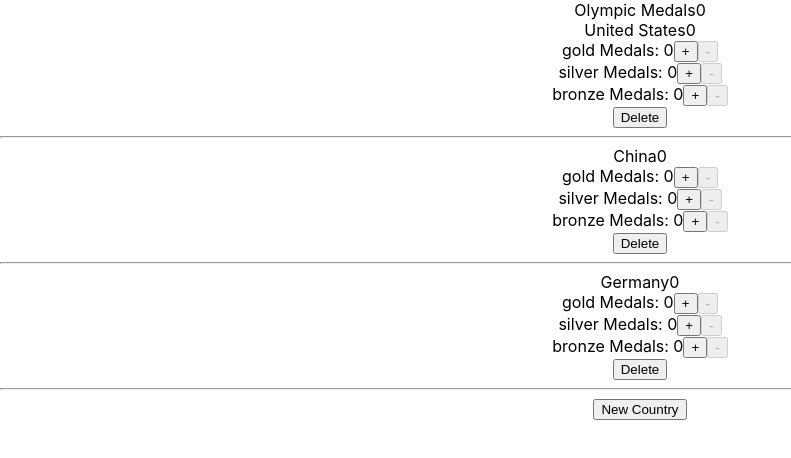
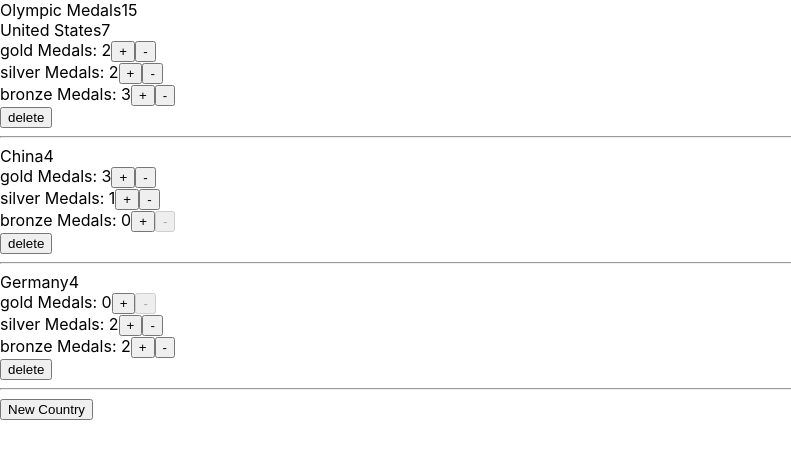
Before and after one commit to tayjay1019/react-basic, a React (Create React App) app: page / in a window 1280 px wide. Shown: the top 458 px of the page, without its empty margins (0-791 px from the left). Built offline with nearby package versions, Linux system fonts and the light colour scheme.

Commit message:
updated to functional component

```diff
--- a/src/App.js
+++ b/src/App.js
@@ -1,74 +1,73 @@
-import React, { Component } from 'react';
+import React, { useState, useEffect, useRef } from 'react';
 import Country from './components/Country';
 import NewCountry from './components/NewCountry';
 import './App.css';
 
-
-class App extends Component {
-  state = {
-    countries: [
-      { id: 1, name: 'United States', gold: 0, silver: 0, bronze: 0 },
-      { id: 2, name: 'China', gold: 0, silver: 0, bronze: 0 },
-      { id: 3, name: 'Germany', gold: 0, silver: 0, bronze: 0 },
-    ],
-    medals: [
+const App = () => {
+  const [ countries, setCountries ] = useState([]);
+  const medals = useRef([
     { id: 1, name: 'gold' },
     { id: 2, name: 'silver' },
     { id: 3, name: 'bronze' },
+  ]);
+
+  // this is the functional equivalent to componentDidMount
+  useEffect(() => {
+    // initial data loaded here
+    let fetchedCountries = [
+      { id: 1, name: 'United States', gold: 2, silver: 2, bronze: 3 },
+      { id: 2, name: 'China', gold: 3, silver: 1, bronze: 0 },
+      { id: 3, name: 'Germany', gold: 0, silver: 2, bronze: 2 },
     ]
+    setCountries(fetchedCountries);
+  }, []);
+
+  const handleAdd = (name) => {
+    const id = countries.length === 0 ? 1 : Math.max(...countries.map(country => country.id)) + 1;
+    setCountries([...countries].concat({ id: id, name: name, gold: 0, silver: 0, bronze: 0 }));
   }
-  handleDelete = (countryId) => {
-    const { countries } = this.state;
-    const mutableCountries = [...countries].filter(c => c.id !== countryId);
-    this.setState({ countries: mutableCountries });
+  const handleDelete = (countryId) => {
+    setCountries([...countries].filter(c => c.id !== countryId));
   }
-  handleIncrement = (countryId, medalName) => {
-    const countries = [ ...this.state.countries ];
+  const handleIncrement = (countryId, medalName) => {
     const idx = countries.findIndex(c => c.id === countryId);
-    countries[idx][medalName] += 1;
-    this.setState({ countries: countries });
+    const mutableCountries = [...countries ];
+    mutableCountries[idx][medalName] += 1;
+    setCountries(mutableCountries);
   }
-  handleDecrement = (countryId, medalName) => {
-    const countries = [ ...this.state.countries ];
+  const handleDecrement = (countryId, medalName) => {
     const idx = countries.findIndex(c => c.id === countryId);
-    countries[idx][medalName] -= 1;
-    this.setState({ countries: countries });
+    const mutableCountries = [...countries ];
+    mutableCountries[idx][medalName] -= 1;
+    setCountries(mutableCountries);
   }
-  getAllMedalsTotal() {
+  const getAllMedalsTotal = () => {
     let sum = 0;
-    this.state.medals.forEach(medal => { sum += this.state.countries.reduce((a, b) => a + b[medal.name], 0); });
+    medals.current.forEach(medal => { sum += countries.reduce((a, b) => a + b[medal.name], 0); });
     return sum;
   }
-  handleAdd = (name) => {
-    const {countries} = this.state;
-    const id = countries.length === 0 ? 1 : Math.max(...countries.map(country => country.id)) +1;
-    const mutableCountries = countries.concat({ id: id, name: name, gold: 0, silver: 0, bronze: 0});
-    this.setState({ countries:mutableCountries});
-  }
-  render() {
   return (
-      <div className="App">
+    <React.Fragment>
       <div className='appHeading'>
         Olympic Medals
         <span className='badge'>
-            { this.getAllMedalsTotal() }
+          { getAllMedalsTotal() }
         </span>
       </div>
       <div className='countries'>
-            { this.state.countries.map(country =>
+          { countries.map(country =>
             <Country
               key={ country.id }
               country={ country }
-                medals={ this.state.medals }
-                onDelete={ this.handleDelete }
-                onIncrement={ this.handleIncrement }
-                onDecrement={ this.handleDecrement } />
+              medals={ medals.current }
+              onDelete={ handleDelete }
+              onIncrement={ handleIncrement }
+              onDecrement={ handleDecrement } />
           )}
-            <NewCountry onAdd={ this.handleAdd} />
       </div>
-      </div>
+      <NewCountry onAdd={ handleAdd } />
+    </React.Fragment>
   );
-  }
 }
 
 export default App;
--- a/src/components/Country.jsx
+++ b/src/components/Country.jsx
@@ -1,20 +1,20 @@
-import React, { Component } from 'react';
+import React from 'react';
 import Medal from './Medal';
 
-class Country extends Component {
-  getMedalsTotal(country, medals) {
+const Country = (props) => {
+  const { country, medals, onIncrement, onDecrement, onDelete } = props;
+
+  const getMedalsTotal = (country, medals) => {
     let sum = 0;
     medals.forEach(medal => { sum += country[medal.name]; });
     return sum;
   }
-  render() {
-    const { country, medals, onIncrement, onDecrement, onDelete } = this.props;
   return (
     <div className="country">
       <div className="name">
         { country.name }
         <span className="badge">
-            { this.getMedalsTotal(country, medals) }
+          { getMedalsTotal(country, medals) }
         </span>
       </div>
       { medals.map(medal =>
@@ -25,11 +25,10 @@ class Country extends Component {
           onIncrement={ onIncrement }
           onDecrement={ onDecrement } />
       ) }
-        <button onClick={ () => onDelete(country.id) }>Delete</button>
+      <button onClick={() => onDelete(country.id)}>delete</button>
       <hr />
     </div>
   );
 }
-}
 
 export default Country;
--- a/src/components/Medal.jsx
+++ b/src/components/Medal.jsx
@@ -1,9 +1,7 @@
-import React, { Component } from 'react';
+import React from 'react';
 
-class Medal extends Component {
-  state = {  }
-  render() {
-    const { medal, country, onIncrement, onDecrement } = this.props;
+const Medal = (props) => {
+  const { medal, country, onIncrement, onDecrement } = props;
   return (
     <div className="medals">
       { medal.name } Medals: { country[medal.name] }
@@ -12,6 +10,5 @@ class Medal extends Component {
     </div>
   );
 }
-}
 
 export default Medal;
--- a/src/components/NewCountry.jsx
+++ b/src/components/NewCountry.jsx
@@ -1,20 +1,19 @@
-import React, { Component } from 'react';
 
-class NewCountry extends Component {
-  state = {  }
-  handleClick = () => {
+import React from 'react';
+
+const NewCountry = (props) => {
+  const { onAdd } = props;
+  const handleClick = () => {
     const name = prompt('Enter country name');
     if (name && name.trim().length > 0) {
-      this.props.onAdd(name);
+      onAdd(name);
     }
   }
-  render() {
-    return (
-      <div className='newCountryButton'>
-        <button onClick={ this.handleClick }>New Country</button>
-      </div>
-    );
-  }
+  return (
+    <div className='newCountryButton'>
+      <button onClick={ handleClick }>New Country</button>
+    </div>
+  );
 }
 
 export default NewCountry;
```
Lines whose indentation alone changed are shown as unchanged.
